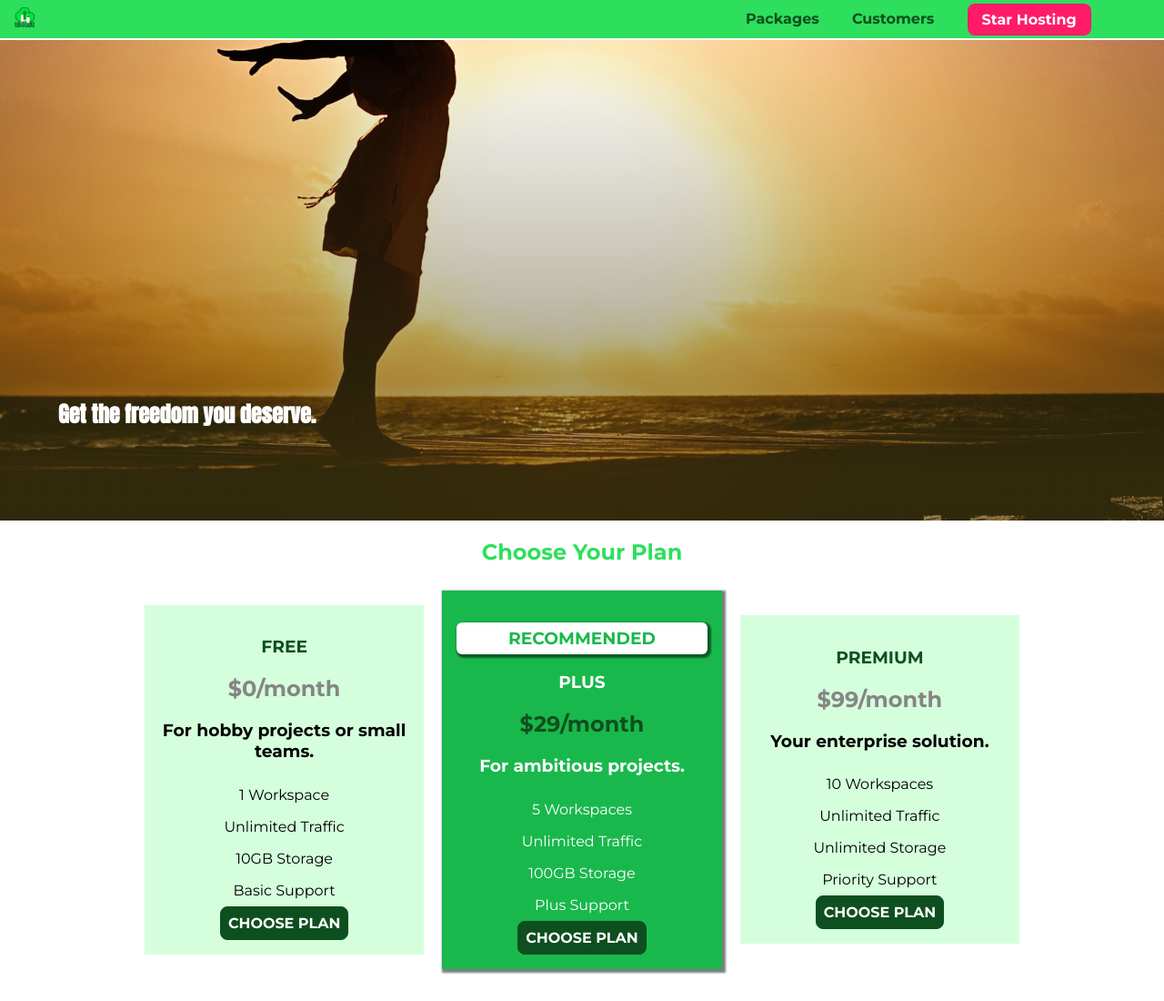
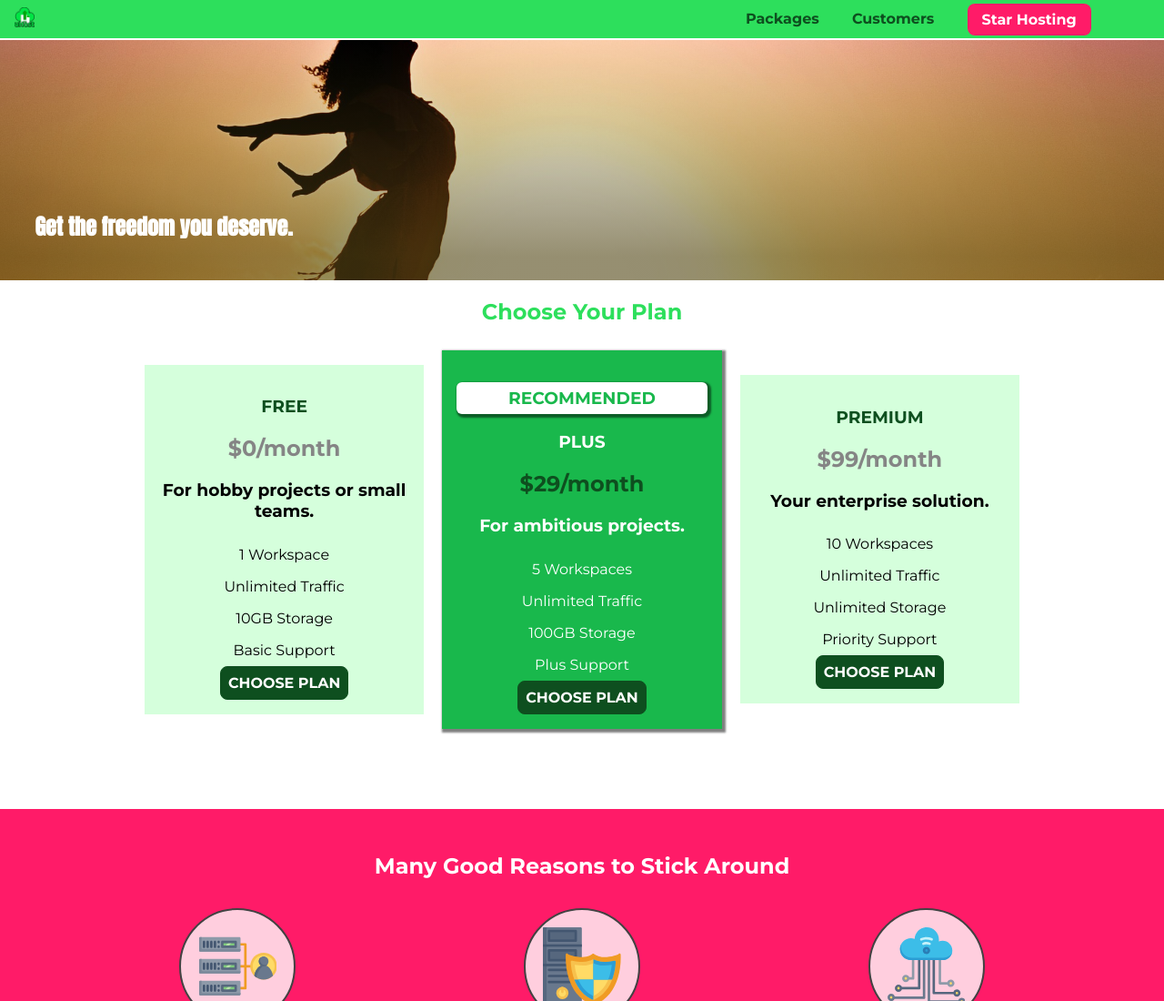
Before and after one commit to chandanb91/basic-css-styling, a plain HTML site: page index.html in a window 1280 px wide. Shown: the top 1100 px of the page at 91% size. Drawn offline with Linux system fonts and the light colour scheme.

Commit message:
Understanding Viewport units - vw & vh

```diff
--- a/main.css
+++ b/main.css
@@ -1,6 +1,6 @@
 #product-overview {
     background: linear-gradient(to top,rgba(80,68,18,0.6) 10%, transparent),
-    url("images/freedom.jpg") left 10% bottom 20%/cover no-repeat border-box,
+    url("images/freedom.jpg") left 10% bottom 70%/cover no-repeat border-box,
     #ff1b68;
     /* background-image: url("freedom.jpg");
     background-size: cover;
@@ -8,8 +8,8 @@
     background-repeat: no-repeat;
     background-origin: border-box;
     background-clip: border-box; */
-    width: 100%;
-    height: 528px;
+    width: 100vw;
+    height: 33vh;
     margin-top: 2.75rem;
     position: relative;
 }
@@ -24,8 +24,8 @@
     color: white;
     font-family: 'Anton', sans-serif;
     position: absolute;
-    bottom: 15%;
-    left: 5%;
+    bottom: 8%;
+    left: 3%;
 }
 
 .plan__lists {
--- a/shared.css
+++ b/shared.css
@@ -13,8 +13,8 @@ body {
     top: 0;
     left: 0;
     z-index: 100;
-    width: 100%;
-    height: 100%;
+    width: 100vw;
+    height: 100vh;
     background: rgba(0, 0, 0, 0.5);
 }
 
```
